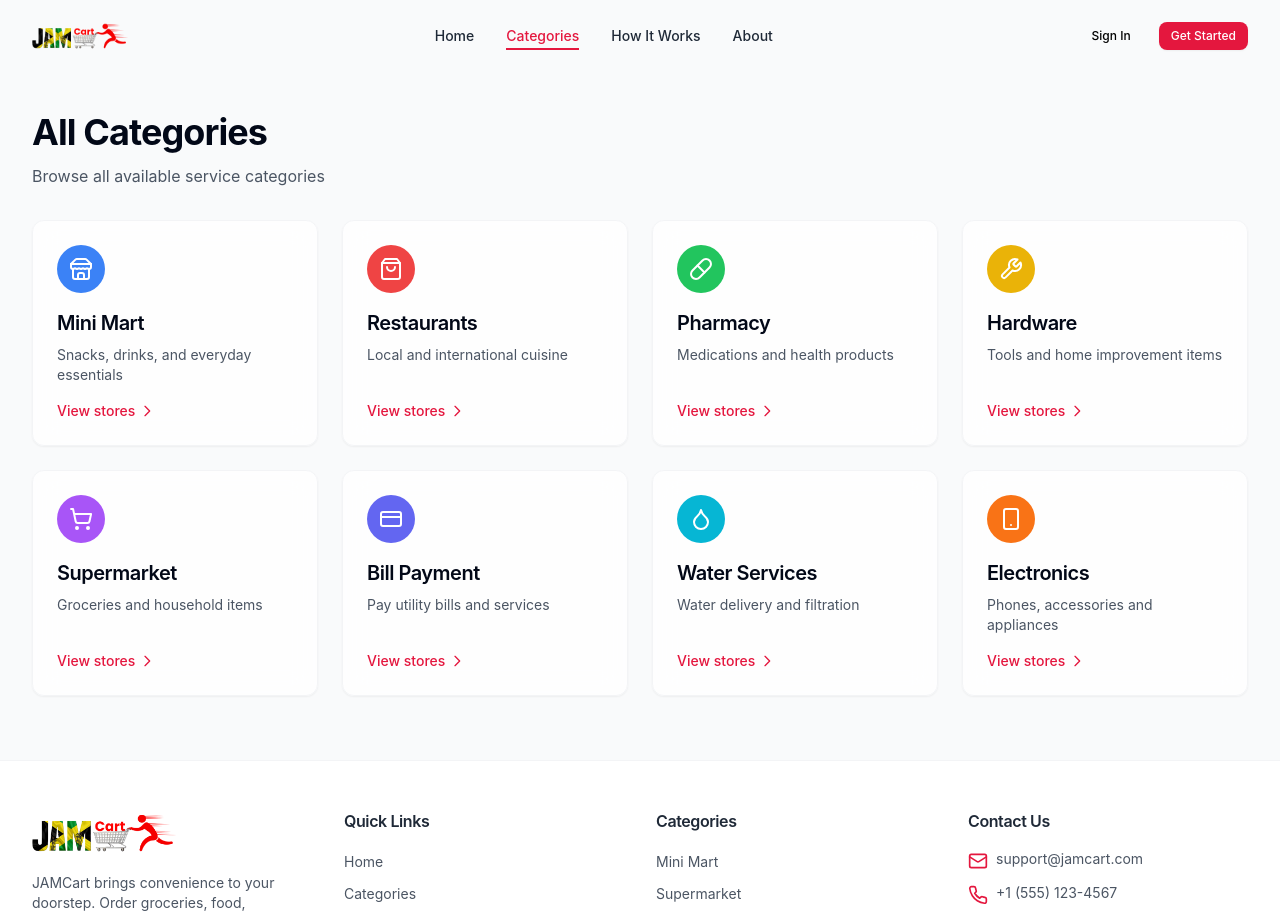
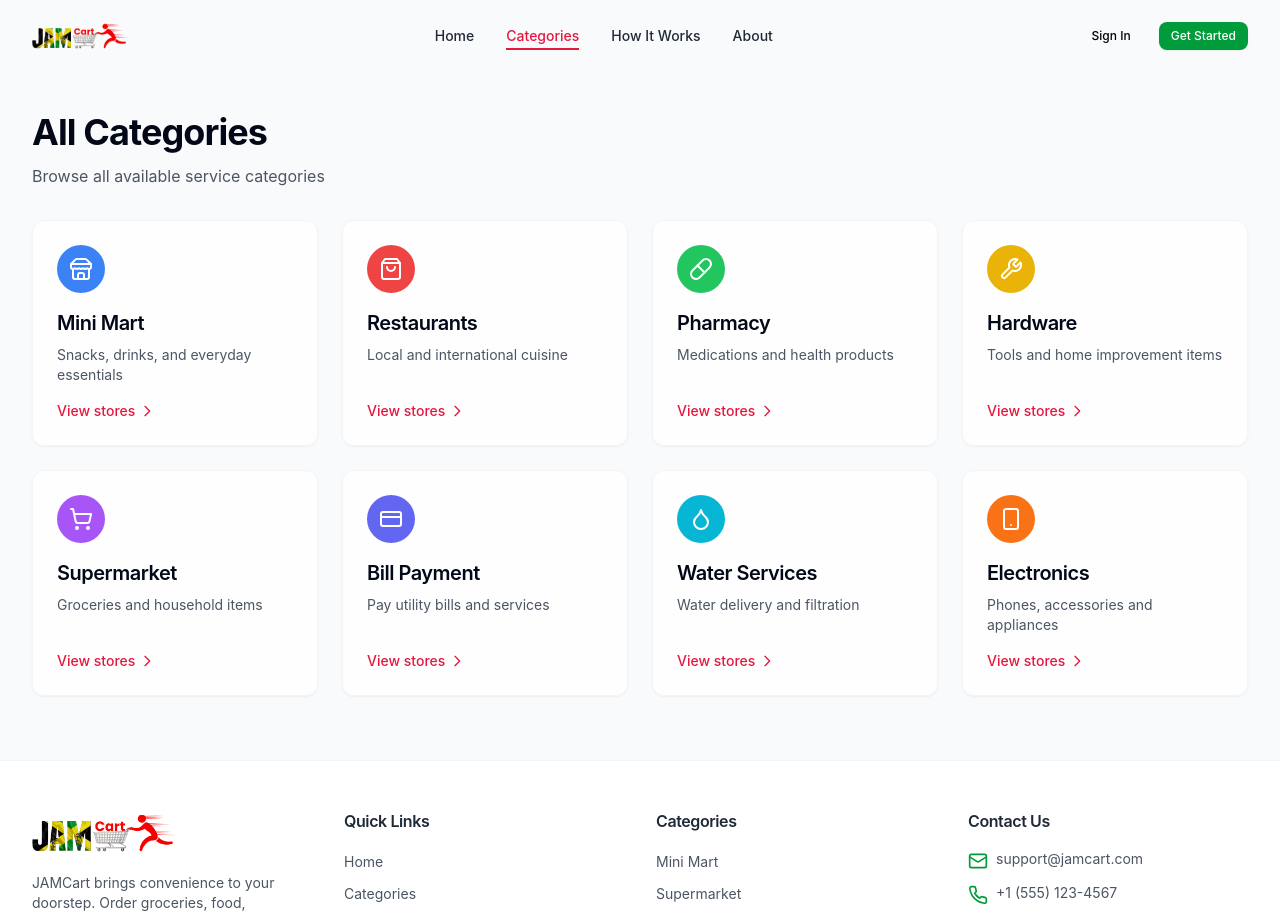
Before and after one commit to erick-cls/jamcart-convenience-hub, a React (Vite) app: page /categories in a window 1280 px wide. Shown: the top 915 px of the page. Built offline with nearby package versions, Linux system fonts and the light colour scheme.

Commit message:
Change color scheme to Jamaican flag colors

```diff
--- a/src/components/admin/AdminLayout.tsx
+++ b/src/components/admin/AdminLayout.tsx
@@ -42,8 +42,8 @@ const AdminLayout = () => {
         <Sidebar>
           <SidebarHeader className="flex items-center justify-between">
             <div className="flex items-center">
-              <span className="text-xl font-bold text-jamcart-red">JamCart</span>
-              <span className="ml-2 text-xs bg-gray-200 px-2 py-0.5 rounded text-gray-700">Admin</span>
+              <span className="text-xl font-bold text-jamcart-yellow">JamCart</span>
+              <span className="ml-2 text-xs bg-jamcart-green px-2 py-0.5 rounded text-white">Admin</span>
             </div>
             <SidebarTrigger />
           </SidebarHeader>
--- a/src/components/admin/dashboard/OrdersChart.tsx
+++ b/src/components/admin/dashboard/OrdersChart.tsx
@@ -25,7 +25,7 @@ const OrdersChart = ({ chartData }: OrdersChartProps) => {
               <XAxis dataKey="name" />
               <YAxis />
               <Tooltip />
-              <Bar dataKey="orders" fill="#e4173e" radius={[4, 4, 0, 0]} />
+              <Bar dataKey="orders" fill="#009B3A" radius={[4, 4, 0, 0]} />
             </BarChart>
           </ResponsiveContainer>
         </div>
--- a/src/components/admin/dashboard/RecentOrdersCard.tsx
+++ b/src/components/admin/dashboard/RecentOrdersCard.tsx
@@ -27,7 +27,7 @@ const RecentOrdersCard = ({ recentOrders, onViewDetails }: RecentOrdersCardProps
       <div className="p-5 border-b border-gray-100 flex justify-between items-center">
         <h2 className="font-semibold text-lg">Recent Orders</h2>
         <button
-          className="text-sm text-jamcart-red flex items-center"
+          className="text-sm text-jamcart-green flex items-center"
           onClick={() => navigate('/admin/orders')}
         >
           View all
--- a/src/components/admin/dashboard/StatCard.tsx
+++ b/src/components/admin/dashboard/StatCard.tsx
@@ -33,7 +33,7 @@ const StatCard = ({ id, label, value, icon: Icon, color, percentChange, changeTe
       </div>
       {percentChange && (
         <div className="flex items-center text-sm">
-          <span className="text-green-600 font-medium mr-1">{percentChange}</span>
+          <span className="text-jamcart-green font-medium mr-1">{percentChange}</span>
           <span className="text-gray-500">{changeText}</span>
         </div>
       )}
--- a/src/components/admin/dashboard/UserRegistrationsChart.tsx
+++ b/src/components/admin/dashboard/UserRegistrationsChart.tsx
@@ -28,7 +28,7 @@ const UserRegistrationsChart = ({ chartData }: UserRegistrationsChartProps) => {
               <XAxis dataKey="name" />
               <YAxis />
               <Tooltip />
-              <Bar dataKey="users" fill="#10b981" radius={[4, 4, 0, 0]} />
+              <Bar dataKey="users" fill="#FFCD00" radius={[4, 4, 0, 0]} />
             </BarChart>
           </ResponsiveContainer>
         </div>
--- a/src/components/layout/Footer.tsx
+++ b/src/components/layout/Footer.tsx
@@ -18,21 +18,21 @@ const Footer = () => {
             <div className="flex space-x-4">
               <a
                 href="#"
-                className="text-gray-500 hover:text-jamcart-red transition-colors"
+                className="text-gray-500 hover:text-jamcart-green transition-colors"
                 aria-label="Facebook"
               >
                 <Facebook size={20} />
               </a>
               <a
                 href="#"
-                className="text-gray-500 hover:text-jamcart-red transition-colors"
+                className="text-gray-500 hover:text-jamcart-green transition-colors"
                 aria-label="Twitter"
               >
                 <Twitter size={20} />
               </a>
               <a
                 href="#"
-                className="text-gray-500 hover:text-jamcart-red transition-colors"
+                className="text-gray-500 hover:text-jamcart-green transition-colors"
                 aria-label="Instagram"
               >
                 <Instagram size={20} />
@@ -46,7 +46,7 @@ const Footer = () => {
               <li>
                 <Link
                   to="/"
-                  className="text-gray-600 hover:text-jamcart-red transition-colors text-sm"
+                  className="text-gray-600 hover:text-jamcart-green transition-colors text-sm"
                 >
                   Home
                 </Link>
@@ -54,7 +54,7 @@ const Footer = () => {
               <li>
                 <Link
                   to="/categories"
-                  className="text-gray-600 hover:text-jamcart-red transition-colors text-sm"
+                  className="text-gray-600 hover:text-jamcart-green transition-colors text-sm"
                 >
                   Categories
                 </Link>
@@ -62,7 +62,7 @@ const Footer = () => {
               <li>
                 <Link
                   to="/how-it-works"
-                  className="text-gray-600 hover:text-jamcart-red transition-colors text-sm"
+                  className="text-gray-600 hover:text-jamcart-green transition-colors text-sm"
                 >
                   How It Works
                 </Link>
@@ -70,7 +70,7 @@ const Footer = () => {
               <li>
                 <Link
                   to="/about"
-                  className="text-gray-600 hover:text-jamcart-red transition-colors text-sm"
+                  className="text-gray-600 hover:text-jamcart-green transition-colors text-sm"
                 >
                   About Us
                 </Link>
@@ -84,7 +84,7 @@ const Footer = () => {
               <li>
                 <Link
                   to="/category/mini-mart"
-                  className="text-gray-600 hover:text-jamcart-red transition-colors text-sm"
+                  className="text-gray-600 hover:text-jamcart-green transition-colors text-sm"
                 >
                   Mini Mart
                 </Link>
@@ -92,7 +92,7 @@ const Footer = () => {
               <li>
                 <Link
                   to="/category/supermarket"
-                  className="text-gray-600 hover:text-jamcart-red transition-colors text-sm"
+                  className="text-gray-600 hover:text-jamcart-green transition-colors text-sm"
                 >
                   Supermarket
                 </Link>
@@ -100,7 +100,7 @@ const Footer = () => {
               <li>
                 <Link
                   to="/category/pharmacy"
-                  className="text-gray-600 hover:text-jamcart-red transition-colors text-sm"
+                  className="text-gray-600 hover:text-jamcart-green transition-colors text-sm"
                 >
                   Pharmacy
                 </Link>
@@ -108,7 +108,7 @@ const Footer = () => {
               <li>
                 <Link
                   to="/category/restaurant"
-                  className="text-gray-600 hover:text-jamcart-red transition-colors text-sm"
+                  className="text-gray-600 hover:text-jamcart-green transition-colors text-sm"
                 >
                   Restaurant
                 </Link>
@@ -120,17 +120,17 @@ const Footer = () => {
             <h3 className="font-semibold text-gray-800 mb-4">Contact Us</h3>
             <ul className="space-y-3">
               <li className="flex items-start">
-                <Mail className="h-5 w-5 text-jamcart-red mr-2 mt-0.5" />
+                <Mail className="h-5 w-5 text-jamcart-green mr-2 mt-0.5" />
                 <span className="text-gray-600 text-sm">support@jamcart.com</span>
               </li>
               <li className="flex items-start">
-                <Phone className="h-5 w-5 text-jamcart-red mr-2 mt-0.5" />
+                <Phone className="h-5 w-5 text-jamcart-green mr-2 mt-0.5" />
                 <span className="text-gray-600 text-sm">+1 (555) 123-4567</span>
               </li>
               <li className="flex items-start">
                 <svg
                   xmlns="http://www.w3.org/2000/svg"
-                  className="h-5 w-5 text-jamcart-red mr-2 mt-0.5"
+                  className="h-5 w-5 text-jamcart-green mr-2 mt-0.5"
                   fill="none"
                   viewBox="0 0 24 24"
                   stroke="currentColor"
@@ -163,13 +163,13 @@ const Footer = () => {
           <div className="flex space-x-6 mt-4 md:mt-0">
             <Link
               to="/terms"
-              className="text-gray-600 hover:text-jamcart-red transition-colors text-sm"
+              className="text-gray-600 hover:text-jamcart-green transition-colors text-sm"
             >
               Terms of Service
             </Link>
             <Link
               to="/privacy"
-              className="text-gray-600 hover:text-jamcart-red transition-colors text-sm"
+              className="text-gray-600 hover:text-jamcart-green transition-colors text-sm"
             >
               Privacy Policy
             </Link>
--- a/src/components/ui/ActionButton.tsx
+++ b/src/components/ui/ActionButton.tsx
@@ -1,4 +1,3 @@
-
 import { ButtonHTMLAttributes, forwardRef } from 'react';
 import { motion, HTMLMotionProps } from 'framer-motion';
 import { cn } from "@/lib/utils";
@@ -26,14 +25,14 @@ const ActionButton = forwardRef<HTMLButtonElement, ActionButtonProps>(
     disabled,
     ...props
   }, ref) => {
-    const baseStyles = "relative inline-flex items-center justify-center font-medium transition-all duration-200 ease-in-out rounded-lg focus:outline-none focus:ring-2 focus:ring-offset-2 focus:ring-jamcart-red disabled:opacity-50 disabled:cursor-not-allowed";
+    const baseStyles = "relative inline-flex items-center justify-center font-medium transition-all duration-200 ease-in-out rounded-lg focus:outline-none focus:ring-2 focus:ring-offset-2 focus:ring-jamcart-green disabled:opacity-50 disabled:cursor-not-allowed";
 
     const variants = {
-      primary: "bg-jamcart-red text-white hover:bg-jamcart-red/90 shadow-sm",
-      secondary: "bg-jamcart-dark text-white hover:bg-jamcart-dark/90 shadow-sm",
+      primary: "bg-jamcart-green text-white hover:bg-jamcart-green/90 shadow-sm",
+      secondary: "bg-jamcart-yellow text-jamcart-dark hover:bg-jamcart-yellow/90 shadow-sm",
       outline: "border border-jamcart-dark text-jamcart-dark hover:bg-jamcart-dark/5",
       ghost: "text-jamcart-dark hover:bg-jamcart-dark/5",
-      link: "text-jamcart-red underline-offset-4 hover:underline p-0 h-auto"
+      link: "text-jamcart-green underline-offset-4 hover:underline p-0 h-auto"
     };
 
     const sizes = {
--- a/tailwind.config.ts
+++ b/tailwind.config.ts
@@ -26,12 +26,12 @@ export default {
 				background: 'hsl(var(--background))',
 				foreground: 'hsl(var(--foreground))',
 				primary: {
-					DEFAULT: 'hsl(var(--primary))',
-					foreground: 'hsl(var(--primary-foreground))'
+					DEFAULT: '#009B3A', // Changed to Jamaican green
+					foreground: '#ffffff'
 				},
 				secondary: {
-					DEFAULT: 'hsl(var(--secondary))',
-					foreground: 'hsl(var(--secondary-foreground))'
+					DEFAULT: '#FFCD00', // Changed to Jamaican yellow
+					foreground: '#000000'
 				},
 				destructive: {
 					DEFAULT: 'hsl(var(--destructive))',
@@ -42,8 +42,8 @@ export default {
 					foreground: 'hsl(var(--muted-foreground))'
 				},
 				accent: {
-					DEFAULT: 'hsl(var(--accent))',
-					foreground: 'hsl(var(--accent-foreground))'
+					DEFAULT: '#000000', // Changed to Jamaican black
+					foreground: '#ffffff'
 				},
 				popover: {
 					DEFAULT: 'hsl(var(--popover))',
@@ -54,17 +54,17 @@ export default {
 					foreground: 'hsl(var(--card-foreground))'
 				},
 				sidebar: {
-					DEFAULT: 'hsl(var(--sidebar-background))',
-					foreground: 'hsl(var(--sidebar-foreground))',
-					primary: 'hsl(var(--sidebar-primary))',
-					'primary-foreground': 'hsl(var(--sidebar-primary-foreground))',
-					accent: 'hsl(var(--sidebar-accent))',
-					'accent-foreground': 'hsl(var(--sidebar-accent-foreground))',
-					border: 'hsl(var(--sidebar-border))',
-					ring: 'hsl(var(--sidebar-ring))'
+					DEFAULT: '#000000', // Changed to Jamaican black
+					foreground: '#ffffff',
+					primary: '#009B3A', // Changed to Jamaican green
+					'primary-foreground': '#ffffff',
+					accent: '#FFCD00', // Changed to Jamaican yellow
+					'accent-foreground': '#000000',
+					border: 'rgba(255, 255, 255, 0.1)',
+					ring: '#009B3A'
 				},
 				jamcart: {
-					red: '#e4173e',
+					red: '#e4173e', // Keeping the original red for brand consistency
 					green: '#009B3A', // Jamaican flag green
 					yellow: '#FFCD00', // Jamaican flag yellow
 					dark: '#000000',  // Jamaican flag black
```
